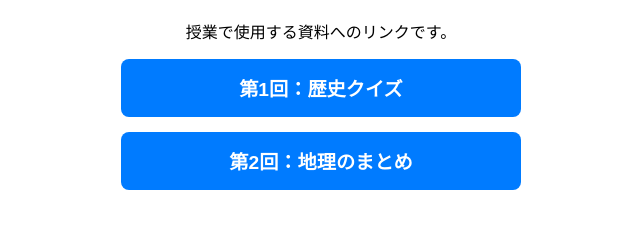
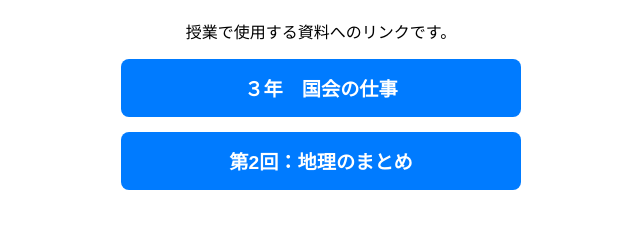
Before and after one commit to fukushigebraban-lgtm/teaching-materials, a plain HTML site: page index.html in a window 1280 px wide. Shown: the part 98-326 px from the top of the page, without its empty margins (319-959 px from the left). Drawn offline with Linux system fonts and the light colour scheme.

Commit message:
Update index.html

```diff
--- a/index.html
+++ b/index.html
@@ -27,7 +27,7 @@
     <p>授業で使用する資料へのリンクです。</p>
 
     <div class="menu">
-        <a href="lesson01.html">第1回：歴史クイズ</a>
+        <a href="kokkai no sigoto">３年　国会の仕事</a>
         <a href="lesson02.html">第2回：地理のまとめ</a>
         </div>
 
```
